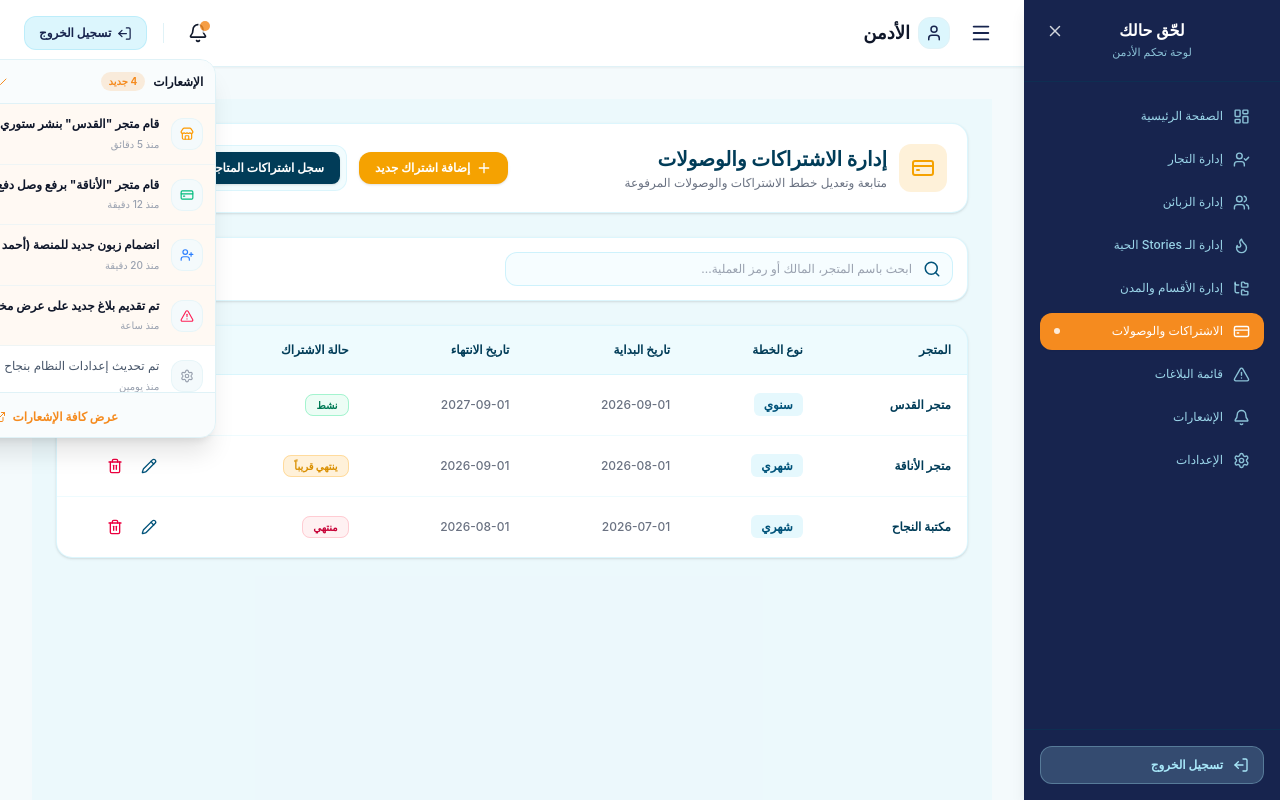
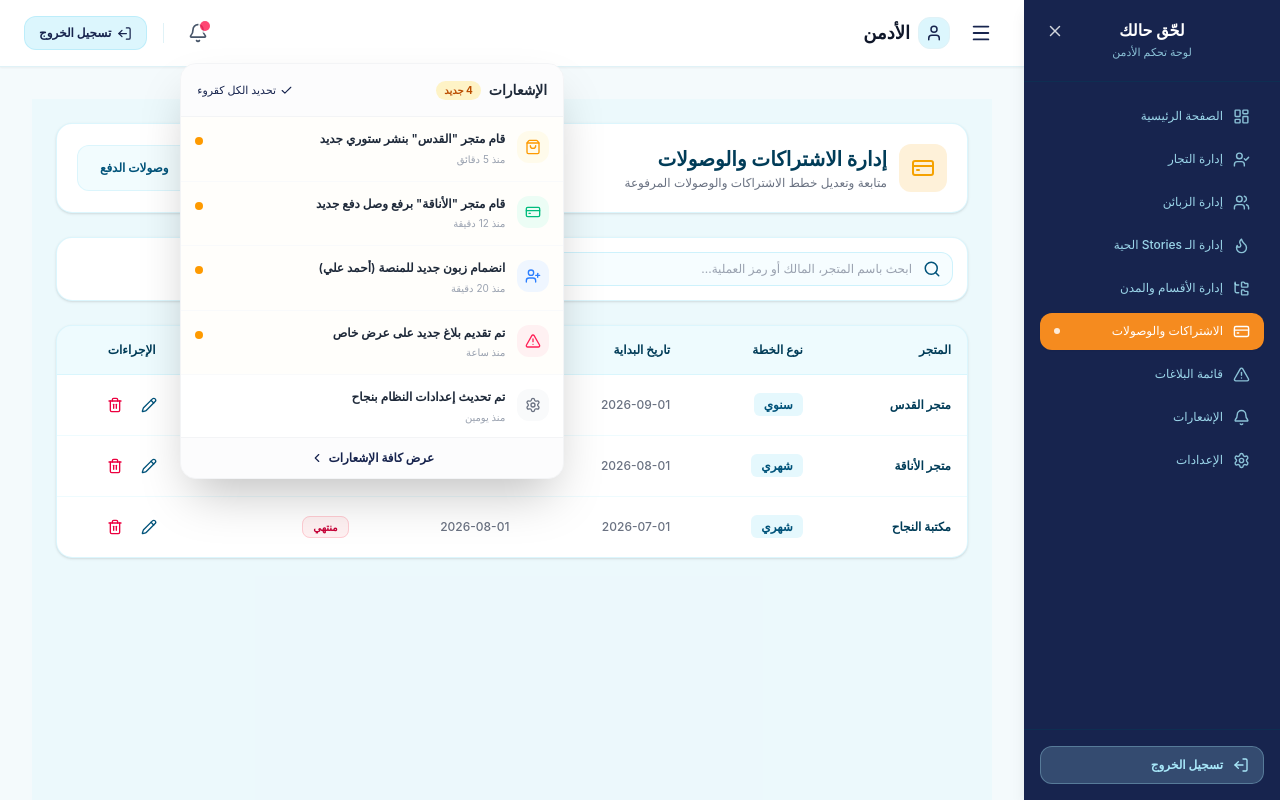
Before and after one commit to basmamqble/la7ek7alak, a React (Vite) app: page /subscriptions in a window 1280 px wide. Both pictures are taken after a click on the button 198 px from the left and 33 px from the top of the page. Built offline with nearby package versions, Linux system fonts and the light colour scheme.

Commit message:
Refactor NotificationBell component and notifications logic
Refactor NotificationBell component to improve notification handling and UI elements. Update notification data structure and enhance dropdown functionality.

```diff
--- a/src/components/common/NotificationBell.jsx
+++ b/src/components/common/NotificationBell.jsx
@@ -1,180 +1,103 @@
-import React, { useState, useEffect, useRef } from 'react';
-import {
-  Bell,
-  Check,
-  ExternalLink,
-  Store,
-  CreditCard,
-  UserPlus,
-  AlertTriangle,
-  Settings
-} from 'lucide-react';
-import { useNavigate } from 'react-router-dom';
+import React, { useState, useRef, useEffect } from 'react';
+import { Bell, Check, ShoppingBag, CreditCard, UserPlus, AlertTriangle, Settings, ChevronLeft } from 'lucide-react';
 
 export default function NotificationBell() {
-  const navigate = useNavigate();
   const [isOpen, setIsOpen] = useState(false);
+  const dropdownRef = useRef(null);
 
-  // قائمة الإشعارات الشاملة مع إضافة أشكال الأيقونات المناسبة
-  const [notifications, setNotifications] = useState([
-    { id: 1, title: 'قام متجر "القدس" بنشر ستوري جديدة', time: 'منذ 5 دقائق', isRead: false, link: '/stories', type: 'story' },
-    { id: 2, title: 'قام متجر "الأناقة" برفع وصل دفع جديد', time: 'منذ 12 دقيقة', isRead: false, link: '/subscriptions', type: 'payment' },
-    { id: 3, title: 'انضمام زبون جديد للمنصة (أحمد علي)', time: 'منذ 20 دقيقة', isRead: false, link: '/customers', type: 'user' },
-    { id: 4, title: 'تم تقديم بلاغ جديد على عرض مخالف', time: 'منذ ساعة', isRead: false, link: '/reports', type: 'report' },
-    { id: 5, title: 'تم تحديث إعدادات النظام بنجاح', time: 'منذ يومين', isRead: true, link: '/settings', type: 'system' },
-  ]);
-
-  const dropdownRef = useRef(null);
-  const unreadCount = notifications.filter((n) => !n.isRead).length;
-
-  // إغلاق القائمة عند النقر خارجها أو الضغط على Esc
+  // إغلاق النافذة عند الضغط خارجها
   useEffect(() => {
     function handleClickOutside(event) {
       if (dropdownRef.current && !dropdownRef.current.contains(event.target)) {
         setIsOpen(false);
       }
     }
-
-    function handleKeyDown(event) {
-      if (event.key === 'Escape') {
-        setIsOpen(false);
-      }
-    }
-
     document.addEventListener('mousedown', handleClickOutside);
-    document.addEventListener('keydown', handleKeyDown);
-    return () => {
-      document.removeEventListener('mousedown', handleClickOutside);
-      document.removeEventListener('keydown', handleKeyDown);
-    };
+    return () => document.removeEventListener('mousedown', handleClickOutside);
   }, []);
 
-  const markAllAsRead = (e) => {
-    e.stopPropagation();
-    setNotifications(notifications.map((n) => ({ ...n, isRead: true })));
-  };
+  // بيانات إشعارات تجريبية
+  const notifications = [
+    { id: 1, title: 'قام متجر "القدس" بنشر ستوري جديد', time: 'منذ 5 دقائق', icon: ShoppingBag, color: 'text-amber-500 bg-amber-50', unread: true },
+    { id: 2, title: 'قام متجر "الأناقة" برفع وصل دفع جديد', time: 'منذ 12 دقيقة', icon: CreditCard, color: 'text-emerald-500 bg-emerald-50', unread: true },
+    { id: 3, title: 'انضمام زبون جديد للمنصة (أحمد علي)', time: 'منذ 20 دقيقة', icon: UserPlus, color: 'text-blue-500 bg-blue-50', unread: true },
+    { id: 4, title: 'تم تقديم بلاغ جديد على عرض خاص', time: 'منذ ساعة', icon: AlertTriangle, color: 'text-rose-500 bg-rose-50', unread: true },
+    { id: 5, title: 'تم تحديث إعدادات النظام بنجاح', time: 'منذ يومين', icon: Settings, color: 'text-gray-500 bg-gray-50', unread: false },
+  ];
 
-  const toggleDropdown = (e) => {
-    e.preventDefault();
-    e.stopPropagation();
-    setIsOpen((prev) => !prev);
-  };
-
-  const handleItemClick = (id, link) => {
-    setNotifications((prev) =>
-      prev.map((n) => (n.id === id ? { ...n, isRead: true } : n))
-    );
-    setIsOpen(false);
-    if (link) navigate(link);
-  };
-
-  const handleViewAll = () => {
-    setIsOpen(false);
-    navigate('/notifications');
-  };
-
-  // إرجاع الأيقونة المناسبة لكل نوع إشعار
-  const getNotificationIcon = (type) => {
-    switch (type) {
-      case 'story':
-        return <Store size={14} className="text-amber-500" />;
-      case 'payment':
-        return <CreditCard size={14} className="text-emerald-500" />;
-      case 'user':
-        return <UserPlus size={14} className="text-blue-500" />;
-      case 'report':
-        return <AlertTriangle size={14} className="text-rose-500" />;
-      default:
-        return <Settings size={14} className="text-gray-400" />;
-    }
-  };
+  const unreadCount = notifications.filter(n => n.unread).length;
 
   return (
-    <div className="relative inline-block text-right" ref={dropdownRef}>
-      {/* زر الجرس مع العداد */}
+    <div className="relative" ref={dropdownRef}>
+      {/* زر الجرس */}
       <button
-        type="button"
-        onClick={toggleDropdown}
-        className="relative p-2 rounded-xl text-brand-title hover:text-brand-secondary hover:bg-brand-bg transition focus:outline-none cursor-pointer"
+        onClick={() => setIsOpen(!isOpen)}
+        className="relative p-2 text-brand-body hover:text-brand-primary hover:bg-brand-bg rounded-xl transition cursor-pointer"
         title="الإشعارات"
-        aria-expanded={isOpen}
       >
         <Bell size={20} />
         {unreadCount > 0 && (
-          <span className="absolute top-1.5 right-1.5 w-2.5 h-2.5 bg-brand-secondary rounded-full ring-2 ring-white animate-pulse" />
+          <span className="absolute top-1.5 right-1.5 w-2.5 h-2.5 bg-rose-500 rounded-full ring-2 ring-white animate-pulse" />
         )}
       </button>
 
-      {/* القائمة المنسدلة */}
+      {/* قائمة الإشعارات المنبثقة */}
       {isOpen && (
-        <div className="absolute left-0 sm:left-auto sm:right-0 mt-2 w-80 max-w-[calc(100vw-2rem)] bg-brand-card rounded-2xl shadow-xl border border-brand-border z-[999] overflow-hidden transition-all duration-200">
-          {/* الهيدر */}
-          <div className="p-3 border-b border-brand-border flex items-center justify-between bg-brand-bg/50 backdrop-blur-xs">
+        <div
+          className="absolute right-0 sm:right-auto sm:left-0 mt-3 w-80 sm:w-96 bg-white rounded-2xl shadow-2xl border border-gray-100 z-50 overflow-hidden animate-in fade-in zoom-in-95 duration-150"
+          dir="rtl"
+        >
+          {/* رأس القائمة */}
+          <div className="p-4 border-b border-gray-100 flex items-center justify-between bg-gray-50/50">
             <div className="flex items-center gap-2">
-              <span className="text-xs font-bold text-brand-title">الإشعارات</span>
+              <h3 className="font-bold text-sm text-gray-800">الإشعارات</h3>
               {unreadCount > 0 && (
-                <span className="px-2 py-0.5 bg-brand-secondary/15 text-brand-secondary text-[10px] font-bold rounded-full">
+                <span className="bg-amber-100 text-amber-700 text-[10px] font-bold px-2 py-0.5 rounded-full">
                   {unreadCount} جديد
                 </span>
               )}
             </div>
-            {unreadCount > 0 && (
-              <button
-                type="button"
-                onClick={markAllAsRead}
-                className="text-[11px] text-brand-secondary hover:underline flex items-center gap-1 font-medium cursor-pointer"
-              >
-                <Check size={12} />
-                تحديد الكل كقراءة
-              </button>
-            )}
+            <button className="text-[11px] text-brand-primary hover:underline font-medium flex items-center gap-1 cursor-pointer">
+              <Check size={13} />
+              <span>تحديد الكل كقروء</span>
+            </button>
           </div>
 
-          {/* عناصر القائمة */}
-          <div className="max-h-72 overflow-y-auto divide-y divide-brand-border/50">
-            {notifications.length > 0 ? (
-              notifications.map((item) => (
+          {/* قائمة العناصر */}
+          <div className="max-h-80 overflow-y-auto divide-y divide-gray-50">
+            {notifications.map((item) => {
+              const IconComponent = item.icon;
+              return (
                 <div
                   key={item.id}
-                  onClick={() => handleItemClick(item.id, item.link)}
-                  className={`p-3 hover:bg-brand-bg transition flex items-start gap-3 cursor-pointer ${
-                    !item.isRead ? 'bg-brand-secondary/5' : ''
+                  className={`p-3.5 flex items-start gap-3 hover:bg-gray-50/80 transition cursor-pointer ${
+                    item.unread ? 'bg-amber-50/20' : ''
                   }`}
                 >
-                  <div className="p-2 rounded-xl bg-brand-bg border border-brand-border/60 shrink-0 mt-0.5">
-                    {getNotificationIcon(item.type)}
+                  <div className={`p-2 rounded-xl shrink-0 ${item.color}`}>
+                    <IconComponent size={16} />
                   </div>
-
-                  <div className="flex-1 space-y-1">
-                    <p
-                      className={`text-xs leading-snug ${
-                        !item.isRead ? 'font-bold text-brand-title' : 'text-brand-body'
-                      }`}
-                    >
+                  <div className="flex-1 min-w-0">
+                    <p className="text-xs font-semibold text-gray-800 leading-snug truncate">
                       {item.title}
                     </p>
-                    <span className="text-[10px] text-gray-400 block font-medium">{item.time}</span>
+                    <span className="text-[10px] text-gray-400 mt-1 block">
+                      {item.time}
+                    </span>
                   </div>
-
-                  {!item.isRead && (
-                    <span className="w-2 h-2 rounded-full bg-brand-secondary shrink-0 mt-2" />
+                  {item.unread && (
+                    <span className="w-2 h-2 rounded-full bg-amber-500 shrink-0 mt-1.5" />
                   )}
                 </div>
-              ))
-            ) : (
-              <div className="p-8 text-center text-xs text-gray-400">لا توجد إشعارات حالياً</div>
-            )}
+              );
+            })}
           </div>
 
-          {/* الفوتر */}
-          <div className="p-2.5 border-t border-brand-border bg-brand-bg/50 text-center">
-            <button
-              type="button"
-              onClick={handleViewAll}
-              className="text-xs font-bold text-brand-secondary hover:text-brand-primary transition inline-flex items-center gap-1.5 cursor-pointer"
-            >
-              عرض كافة الإشعارات
-              <ExternalLink size={12} />
+          {/* أسفل القائمة */}
+          <div className="p-3 border-t border-gray-100 bg-gray-50/50 text-center">
+            <button className="text-xs font-bold text-brand-primary hover:text-brand-primary/80 transition flex items-center justify-center gap-1 w-full cursor-pointer">
+              <span>عرض كافة الإشعارات</span>
+              <ChevronLeft size={14} />
             </button>
           </div>
         </div>
```
